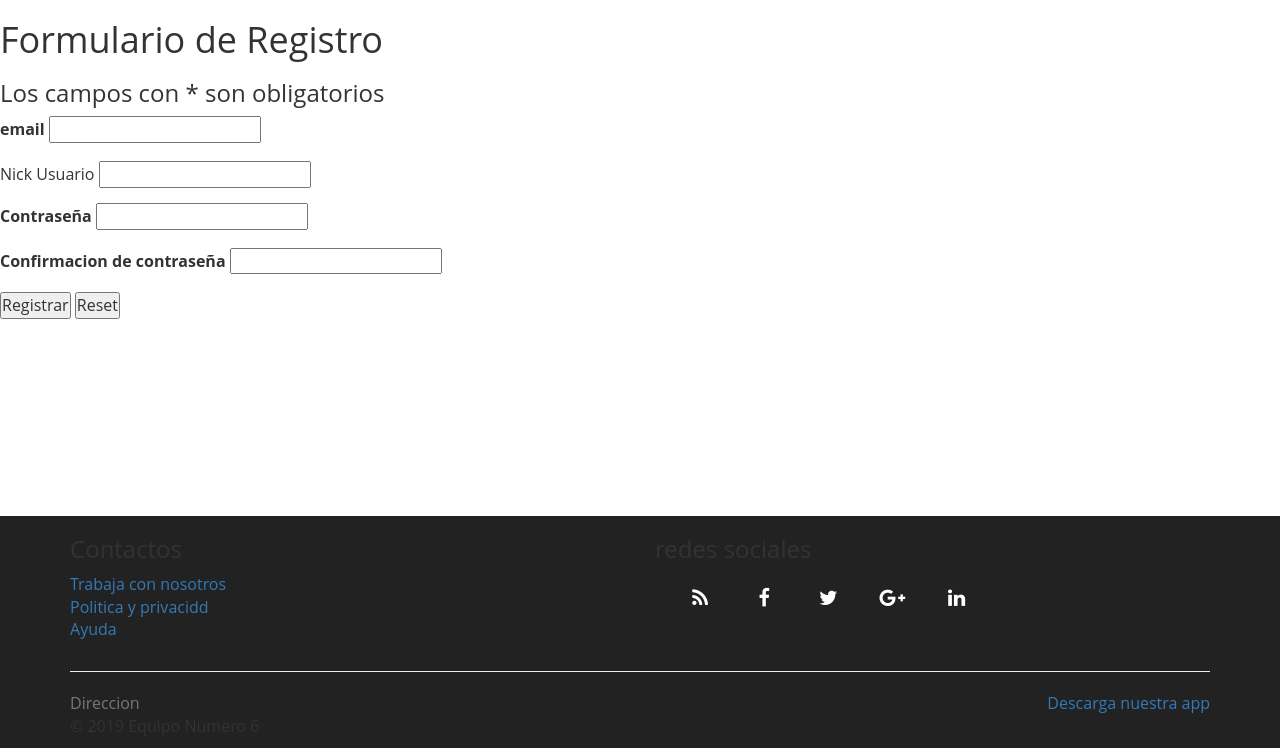
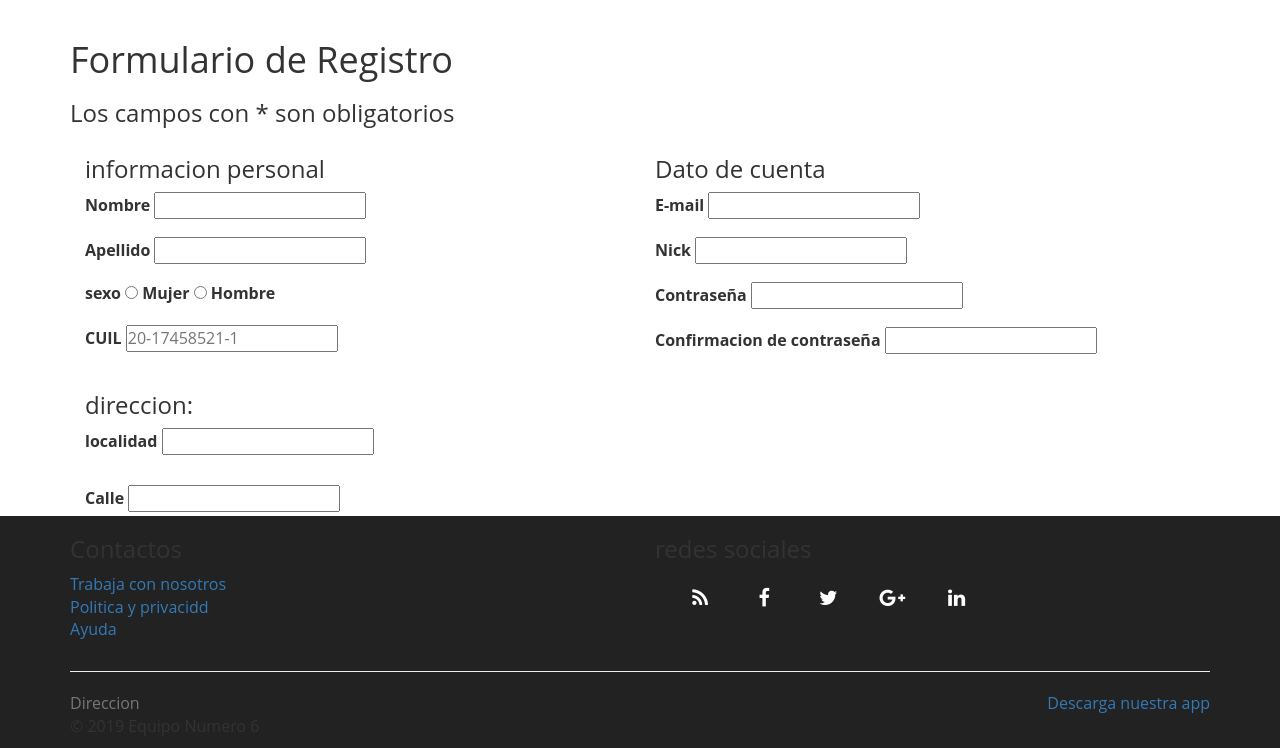
Before and after one commit to joni1023/phptpfinal, a PHP site: page /registrar.php in a window 1280 px wide. Shown: the part 52-800 px from the top of the page. Run offline with PHP 8.4, Linux system fonts and the light colour scheme; some libraries are stand-ins or nearby versions.

Commit message:
acualizr script

```diff
--- a/registrar.php
+++ b/registrar.php
@@ -8,16 +8,42 @@
         require 'header.php';
         ?>
     <body>
-<h1> Formulario de Registro</h1>
-<h3>Los campos con * son obligatorios</h3>
-<form  method="post" action="registro.php">
+
+<div class="container">
+    <h1> Formulario de Registro</h1>
+    <h3>Los campos con * son obligatorios</h3>
+<form  method="post" action="registro.php" class="form-row">
+    <div class="col-lg-6">
+        <h3>informacion personal</h3>
+        <div class="form-group">
+        <label>Nombre</label>
+        <input type="text" name="nombre" required>
+        </div>
+        <div class="form-group">
+        <label>Apellido</label>
+        <input type="text" name="apellido" required>
+        </div>
+        <div class="form-group">
+        <label>sexo</label>
+        <input type="radio" name="sexo" >
+        <label for="mujer">Mujer</label>
+        <input type="radio" name="sexo" >
+        <label for="hombre">Hombre</label>
+        </div>
     <div class="form-group">
-        <label>email</label>
-        <input type="text" name="email" required>
+    <label>CUIL</label>
+    <input type="text" name="cuil" required placeholder="20-17458521-1">
+        </div>
     </div>
-    <div class="form-group"
-        <label>Nick Usuario</label>
-        <input type="text" name="nick" required>
+ <div class="col-lg-6">
+    <h3>Dato de cuenta</h3>
+    <div class="form-group">
+        <label>E-mail</label>
+        <input type="email" name="email" required>
+    </div>
+    <div class="form-group">
+    <label>Nick</label>
+    <input type="text" name="nick" required>
     </div>
     <div class="form-group">
         <label>Contraseña</label>
@@ -27,11 +53,29 @@
         <label>Confirmacion de contraseña</label>
         <input type="password" name="repass" required>
     </div>
+ </div>
+<div class="col-lg-12">
+    <h3>direccion:</h3>
+    <div class="form-group">
+        <label class="control-label">localidad</label>
+        <input class="form-group" type="text" name="localidad" required>
+    </div>
 
-    <input type="submit" name="submit" value="Registrar">
-    <input type="reset">
+    <div class="form-group">
+        <label>Calle</label>
+        <input type="text" name="calle" required>
+    </div>
+
+    <div class="form-group">
+        <label>altura</label>
+        <input type="text" name="altura" required>
+    </div>
+</div>
+    <input type="submit" class="btn btn-primary" name="submit" value="Registrar">
+    <input type="reset" class="btn btn-success">
 
 </form>
+</div>
 <?php
 if(isset($_POST['submit'])){
     require ("registro.php");
--- a/script.sql
+++ b/script.sql
@@ -11,10 +11,14 @@ nick varchar(25),
 pass varchar(40),
 email varchar(60),
 rol varchar(25),
+calle varchar(25),
+altura integer,
+localidad varchar(30),
 primary key (id)
 );
 --  para las claves sha1 de debe de ser varchar de 40 y anteponer sha1('clave'), esto hace que la clave sea codificada
-insert into usuario (nick,pass,email) values('admin',sha1('admin'),'alumno@alumno.com');
+insert into usuario (nick,pass,email,rol) values('admin',sha1('admin'),'alumno@alumno.com','admin');
+insert into usuario(nick,pass,rol) values ('normal',sha1('normal'),'normal');
 -- select * from usuario where pass=sha1('alumno');
 -- select count(*) from usuario where nick='alumno' and pass=sha1('alumno');
 create table item(
```
